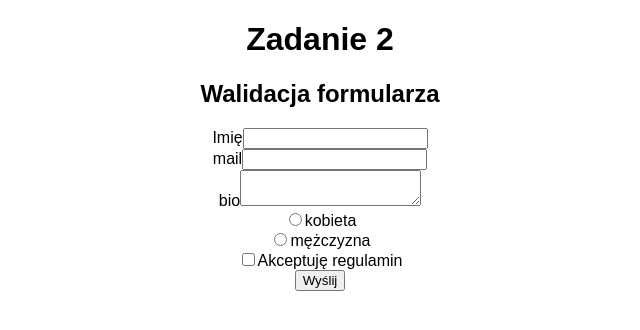
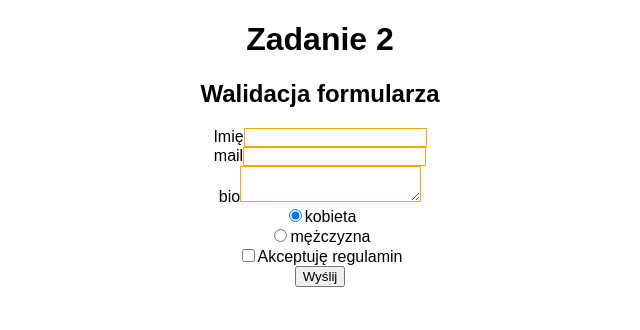
Before and after one commit to KamQuoss/tydzien_4_zad-2, a React (Create React App) app: page / in a window 1280 px wide. Shown: the top 330 px of the page, without its empty margins (320-960 px from the left). Built offline with nearby package versions, Linux system fonts and the light colour scheme.

Commit message:
set custom validity on name input

```diff
--- a/src/Form.js
+++ b/src/Form.js
@@ -1,23 +1,43 @@
 import React from "react";
 
 export const Form = () => {
+  const validation = (e) => {
+    let value = e.target.value;
+    if (value === "") {
+      e.target.setCustomValidity("Pusto");
+    }
+    console.log();
+  };
+
   return (
     <form>
       <div>
         <label htmlFor="name">Imię</label>
-        <input type="text" name="name"></input>
+        <input
+          type="text"
+          name="name"
+          required
+          minLength={3}
+          onInvalid={validation.bind(this)}
+        ></input>
       </div>
       <div>
         <label htmlFor="email">mail</label>
-        <input type="email" name="mail"></input>
+        <input type="email" name="mail" required></input>
       </div>
       <div>
         <label htmlFor="bio">bio</label>
-        <textarea name="bio"></textarea>
+        <textarea name="bio" required></textarea>
       </div>
       <div>
         <div>
-          <input type="radio" name="gender" value="woman" id="woman"></input>
+          <input
+            type="radio"
+            name="gender"
+            value="woman"
+            id="woman"
+            checked
+          ></input>
           <label htmlFor="woman">kobieta</label>
         </div>
         <div>
@@ -26,7 +46,7 @@ export const Form = () => {
         </div>
       </div>
       <div>
-        <input type="checkbox" name="terms" id="terms" />
+        <input type="checkbox" name="terms" id="terms" required />
         <label htmlFor="terms">Akceptuję regulamin</label>
       </div>
       <button>Wyślij</button>
--- a/src/styles.css
+++ b/src/styles.css
@@ -2,3 +2,20 @@
   font-family: sans-serif;
   text-align: center;
 }
+
+input:valid {
+  color: green;
+}
+
+input:invalid {
+  color: red;
+}
+
+input:required,
+textarea:required {
+  border: 1px solid orange;
+}
+
+input:focus {
+  color: black;
+}
```
